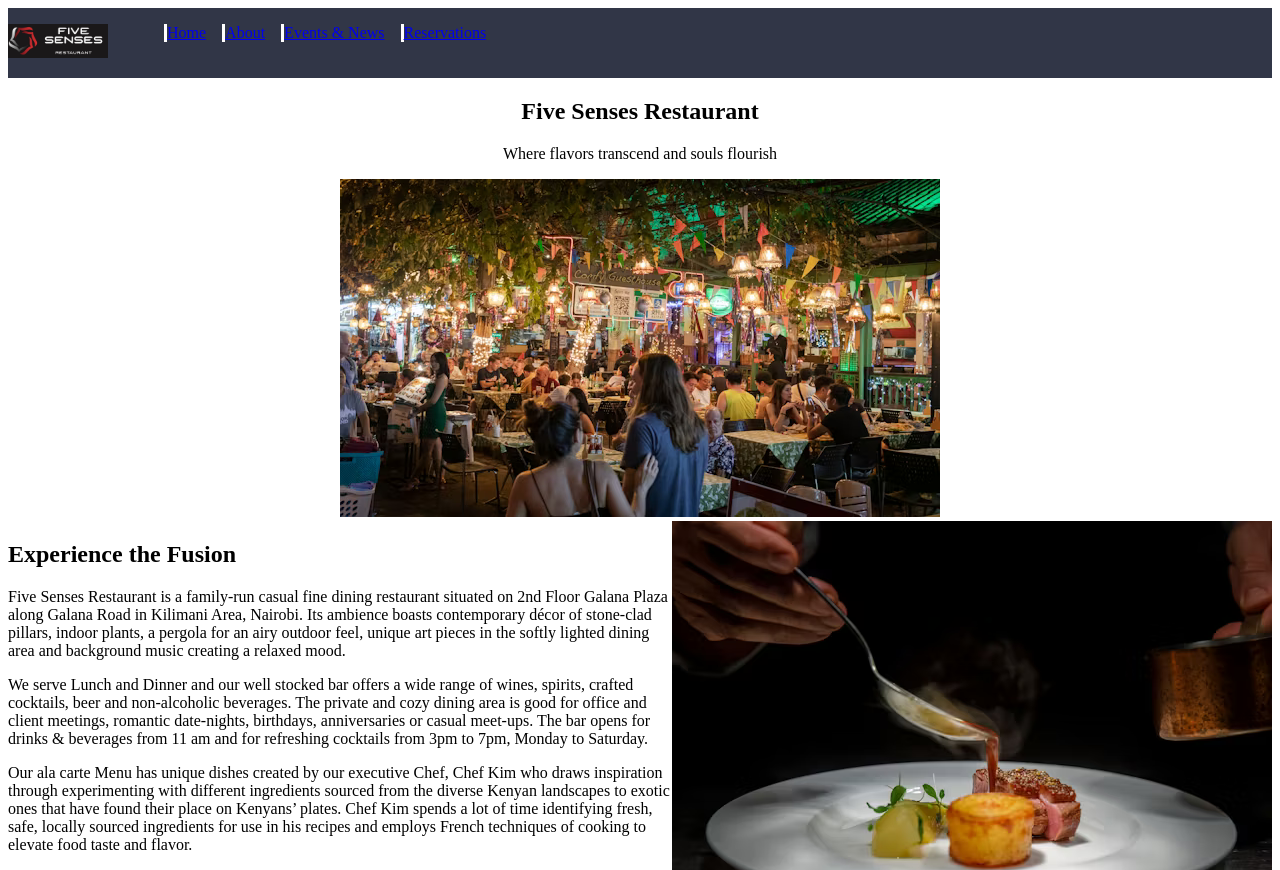
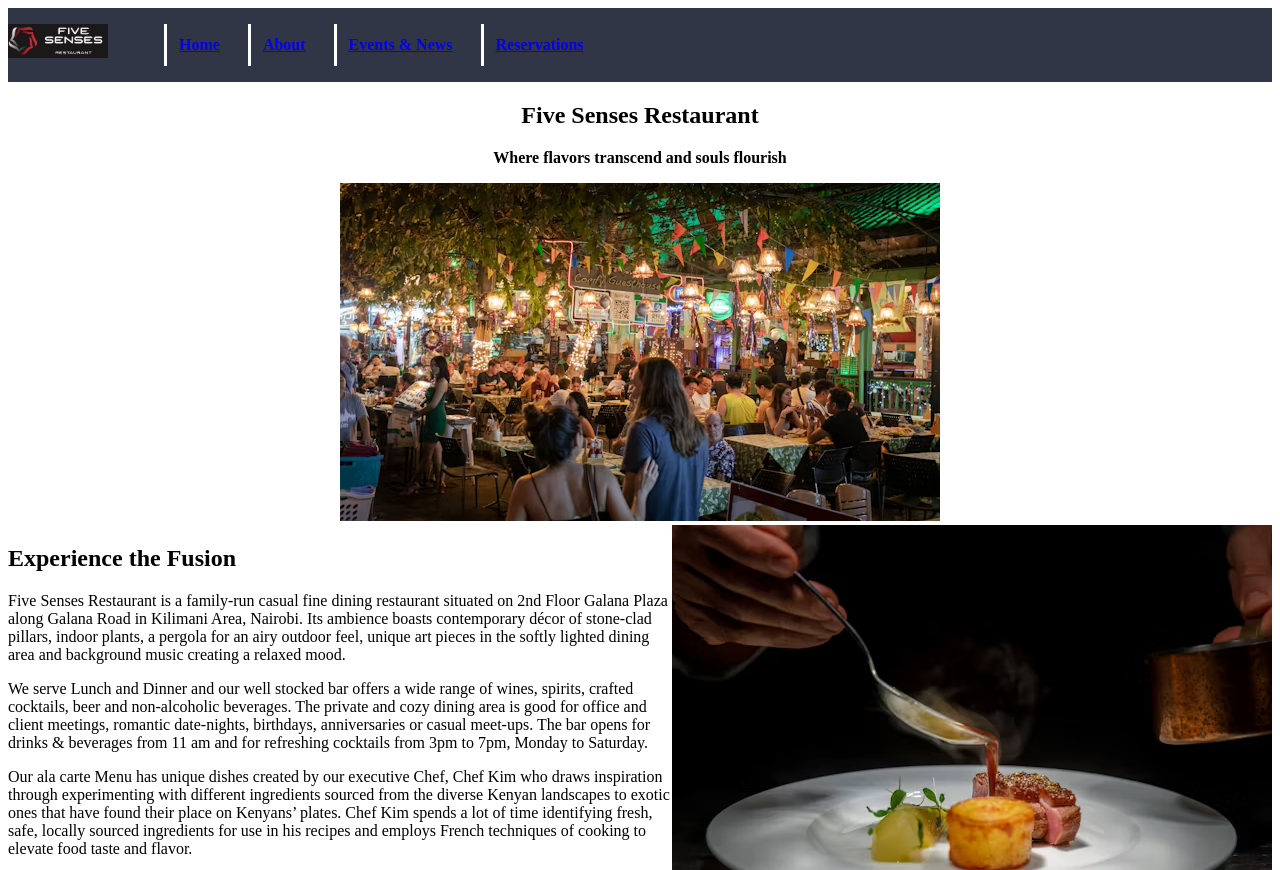
Before and after one commit to isaac-ndungu/landing-page, a plain HTML site: page index.html in a window 1280 px wide. Shown: the top 870 px of the page. Drawn offline with Linux system fonts and the light colour scheme.

Commit message:
fix typos and css rule issues

```diff
--- a/index.html
+++ b/index.html
@@ -11,7 +11,7 @@
         <p><img src="media/logo.png" alt="logo" width="100px"></p>
         <nav>
             <ul>
-                <li><a href="#/hero">Home</a></li>
+                <li><a href="#hero">Home</a></li>
                 <li><a href="#about">About</a></li>
                 <li><a href="#events">Events & News</a></li>
                 <li><a href="#reservations">Reservations</a></li>
@@ -98,12 +98,12 @@
 
                     <div class="form-div">
                         <label for="email">Email Addres</label>
-                        <input type="email" name="email" id="name"required>
+                        <input type="email" name="email" id="email"required>
                     </div>
 
                     <div class="form-div">
                         <label for="phone">Phone Number</label>
-                        <input type="text" name="phone" id="phone" required>
+                        <input type="tel" name="phone" id="phone" required>
                     </div>
 
                     <div class="form-div">
--- a/style.css
+++ b/style.css
@@ -1,6 +1,6 @@
 .hero {
     text-align: center;
-    text-decoration-style: solid;
+    font-weight: bolder;
 }
 
 header {
@@ -10,7 +10,6 @@
 
 ul {
     display: flex;
-    margin: solid;
     color: white;
     list-style-type: none;
 }
@@ -18,6 +17,8 @@
 li {
     margin-left: 16px;
     border-left: solid white;
+    padding: 12px;
+    font-weight: bold;
 }
 
 span {
```
